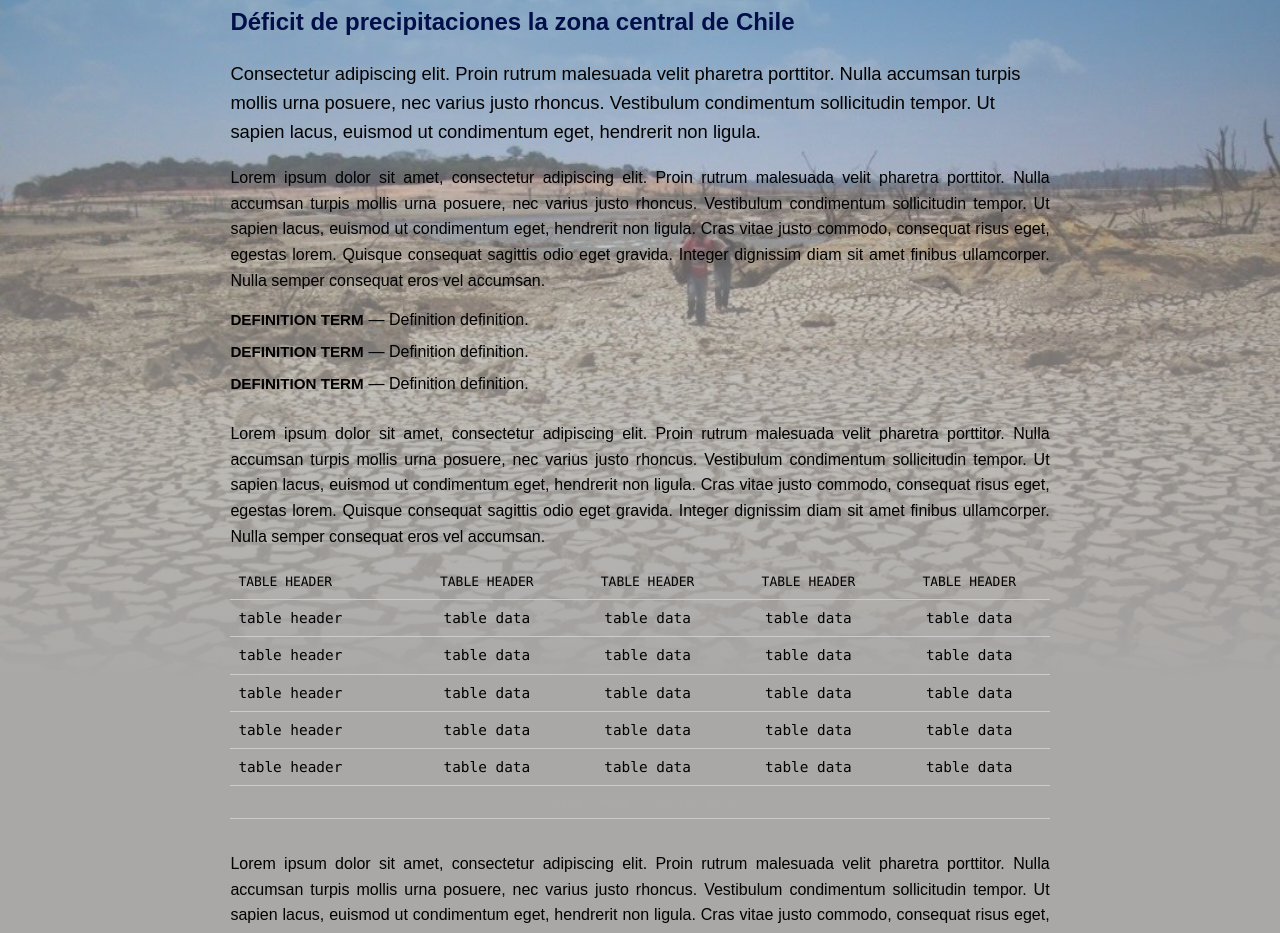
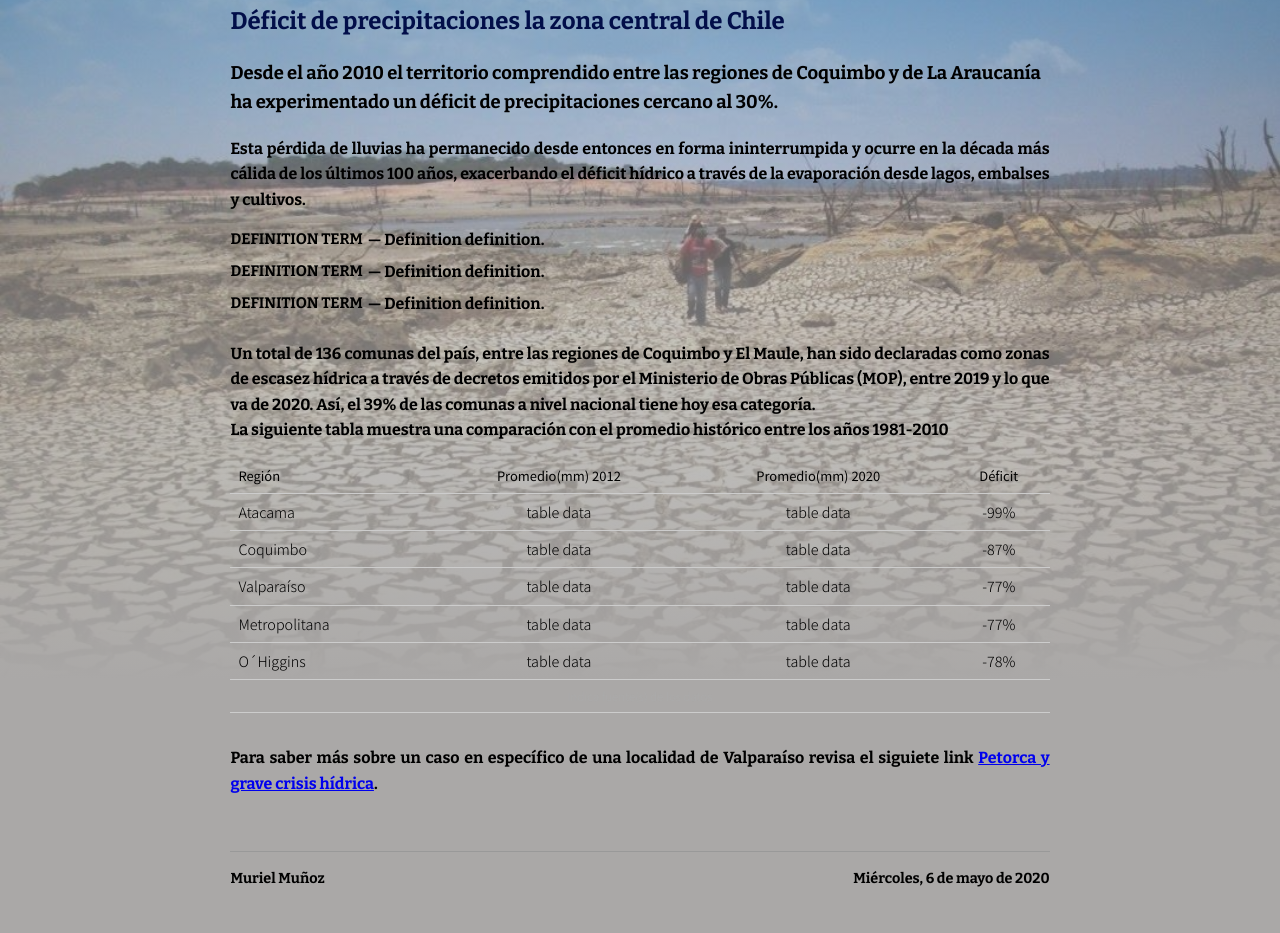
Before and after one commit to murimu/clase-09, a plain HTML site: page page-1.html in a window 1280 px wide. Shown: the part 121-1054 px from the top of the page. Drawn offline with nearby package versions, Linux system fonts and the light colour scheme.

Commit message:
Add files via upload

```diff
--- a/estilo.css
+++ b/estilo.css
@@ -1,3 +1,4 @@
+@import url('https://fonts.googleapis.com/css2?family=Bitter:ital,wght@0,700;1,400&family=Noto+Sans+JP:wght@300;400;700&display=swap');
 html, body {
     margin: 0;
     padding: 0;
@@ -8,7 +9,7 @@ body {
     background: linear-gradient(180deg, rgba(105, 146, 171, 0.7) 100px, rgba(170, 168, 167, 0.5) 300px, rgba(170, 168, 167, 1) 800px), url('media/sequia.jpg');
     background-size: 100% auto;
     background-repeat: no-repeat;
-    font-family: Arial, Helvetica, sans-serif;
+    font-family: 'Bitter', serif;
     line-height: 1.4;
 }
 
@@ -24,16 +25,16 @@ a, em, strong {
 }
 
 h1 {
-    font-family: Georgia, serif;
-    color: #6d2b65;
+    font-family: 'Noto Sans JP', sans-serif;
+    color: #A85535;
 }
 
 h1 a {
-    color: #6d2b65;
+    color: #A85535;
 }
 
 h1 a:hover {
-    color: #7a4083;
+    color: #263D0D;
 }
 
 h2, h3, h4, h5, h6 {
@@ -80,7 +81,7 @@ blockquote {
 blockquote p {
     margin: 0 0 .5rem 0;
     padding: 0;
-    font-family: Times, 'Times New Roman', serif;
+    font-family: 'Bitter', serif;
     font-style: italic;
     font-weight: 200;
     font-size: 125%;
@@ -143,7 +144,7 @@ figure figcaption {
 table {
     border-collapse: collapse;
     width: 100%;
-    font-family: 'Lucida Console', Monaco, monospace;
+    font-family: 'Noto Sans JP', sans-serif;
     font-weight: 300;
     font-size: 90%;
     text-align: center;
--- a/page-1.html
+++ b/page-1.html
@@ -39,8 +39,8 @@
         </header>
         <section>
             <h2>Déficit de precipitaciones la zona central de Chile</h2>
-            <p>Consectetur adipiscing elit. Proin rutrum malesuada velit pharetra porttitor. Nulla accumsan turpis mollis urna posuere, nec varius justo rhoncus. Vestibulum condimentum sollicitudin tempor. Ut sapien lacus, euismod ut condimentum eget, hendrerit non ligula.</p>
-            <p>Lorem ipsum dolor sit amet, consectetur adipiscing elit. Proin rutrum malesuada velit pharetra porttitor. Nulla accumsan turpis mollis urna posuere, nec varius justo rhoncus. Vestibulum condimentum sollicitudin tempor. Ut sapien lacus, euismod ut condimentum eget, hendrerit non ligula. Cras vitae justo commodo, consequat risus eget, egestas lorem. Quisque consequat sagittis odio eget gravida. Integer dignissim diam sit amet finibus ullamcorper. Nulla semper consequat eros vel accumsan.</p>
+            <p>Desde el año 2010 el territorio comprendido entre las regiones de Coquimbo y de La Araucanía ha experimentado un déficit de precipitaciones cercano al 30%. </p>
+            <p>Esta pérdida de lluvias ha permanecido desde entonces en forma ininterrumpida y ocurre en la década más cálida de los últimos 100 años, exacerbando el déficit hídrico a través de la evaporación desde lagos, embalses y cultivos. </p>
             <dl>
                 <dt>DEFINITION TERM</dt>
                 <dd>Definition definition.</dd>
@@ -49,54 +49,58 @@
                 <dt>DEFINITION TERM</dt>
                 <dd>Definition definition.</dd>
             </dl>
-            <p>Lorem ipsum dolor sit amet, consectetur adipiscing elit. Proin rutrum malesuada velit pharetra porttitor. Nulla accumsan turpis mollis urna posuere, nec varius justo rhoncus. Vestibulum condimentum sollicitudin tempor. Ut sapien lacus, euismod ut condimentum eget, hendrerit non ligula. Cras vitae justo commodo, consequat risus eget, egestas lorem. Quisque consequat sagittis odio eget gravida. Integer dignissim diam sit amet finibus ullamcorper. Nulla semper consequat eros vel accumsan.</p>
+            <p>Un total de 136 comunas del país, entre las regiones de
+              Coquimbo y El Maule, han sido declaradas como zonas de escasez hídrica
+              a través de decretos emitidos por el Ministerio de Obras Públicas (MOP), entre 2019 y lo que va de 2020. Así, el 39% de las comunas a nivel nacional tiene hoy esa categoría.
+            <br> La siguiente tabla muestra una comparación con el promedio histórico entre los años 1981-2010</p>
             <table>
 
                 <thead>
                     <tr>
-                        <th scope="col">TABLE HEADER</th>
-                        <th scope="col">TABLE HEADER</th>
-                        <th scope="col">TABLE HEADER</th>
-                        <th scope="col">TABLE HEADER</th>
-                        <th scope="col">TABLE HEADER</th>
+                        <th scope="col">Región</th>
+                        <th scope="col">Promedio(mm) 2012</th>
+                        <th scope="col">Promedio(mm) 2020</th>
+                        <th scope="col">Déficit</th>
+
                     </tr>
                 </thead>
                 <tbody>
                     <tr>
-                        <th scope="row">table header</th>
+                        <th scope="row">Atacama</th>
                         <td>table data</td>
                         <td>table data</td>
+                        <td>-99%</td>
+
+                    </tr>
+                    <tr>
+                        <th scope="row">Coquimbo</th>
                         <td>table data</td>
                         <td>table data</td>
+                        <td>-87%</td>
+
                     </tr>
                     <tr>
-                        <th scope="row">table header</th>
+                        <th scope="row">Valparaíso</th>
                         <td>table data</td>
                         <td>table data</td>
+                        <td>-77%</td>
+
+                    </tr>
+                    <tr>
+                        <th scope="row">Metropolitana</th>
                         <td>table data</td>
                         <td>table data</td>
+                        <td>-77%</td>
+
                     </tr>
                     <tr>
-                        <th scope="row">table header</th>
+                        <th scope="row">O´Higgins</th>
                         <td>table data</td>
                         <td>table data</td>
-                        <td>table data</td>
-                        <td>table data</td>
+                        <td>-78%</td>
+
                     </tr>
-                    <tr>
-                        <th scope="row">table header</th>
-                        <td>table data</td>
-                        <td>table data</td>
-                        <td>table data</td>
-                        <td>table data</td>
-                    </tr>
-                    <tr>
-                        <th scope="row">table header</th>
-                        <td>table data</td>
-                        <td>table data</td>
-                        <td>table data</td>
-                        <td>table data</td>
-                    </tr>
+
                 </tbody>
                 <tfoot>
                     <tr>
@@ -105,11 +109,12 @@
                 </tfoot>
 
             </table>
-            <p>Lorem ipsum dolor sit amet, consectetur adipiscing elit. Proin rutrum malesuada velit pharetra porttitor. Nulla accumsan turpis mollis urna posuere, nec varius justo rhoncus. Vestibulum condimentum sollicitudin tempor. Ut sapien lacus, euismod ut condimentum eget, hendrerit non ligula. Cras vitae justo commodo, consequat risus eget, egestas lorem. Quisque consequat sagittis odio eget gravida. Integer dignissim diam sit amet finibus ullamcorper. <a href="page-2.html">Vínculo a page-2.html</a>.</p>
+            <p>Para saber más sobre un caso en específico de una localidad de Valparaíso revisa el siguiete link
+               <a href="page-2.html">Petorca y grave crisis hídrica</a>.</p>
         </section>
         <footer>
             <hr>
-            <p>Nombre Apellido <time datetime="2020-05-06" class="derecha">Miércoles, 6 de mayo de 2020</time></p>
+            <p>Muriel Muñoz <time datetime="2020-05-06" class="derecha">Miércoles, 6 de mayo de 2020</time></p>
         </footer>
     </div>
 </body>
```
Also changed, not shown: page-2.html (+6 -6 lines), media/photo.jpg.
